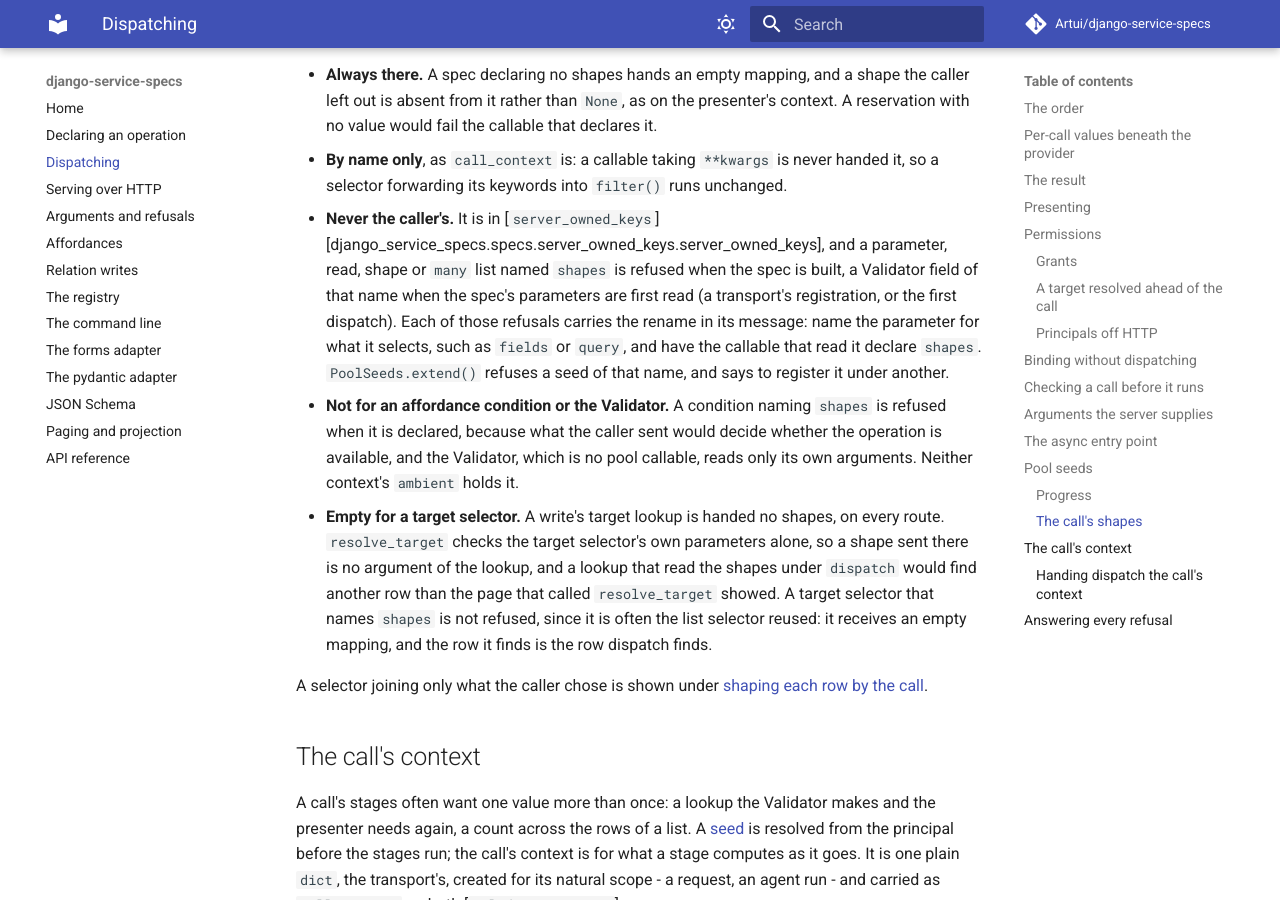
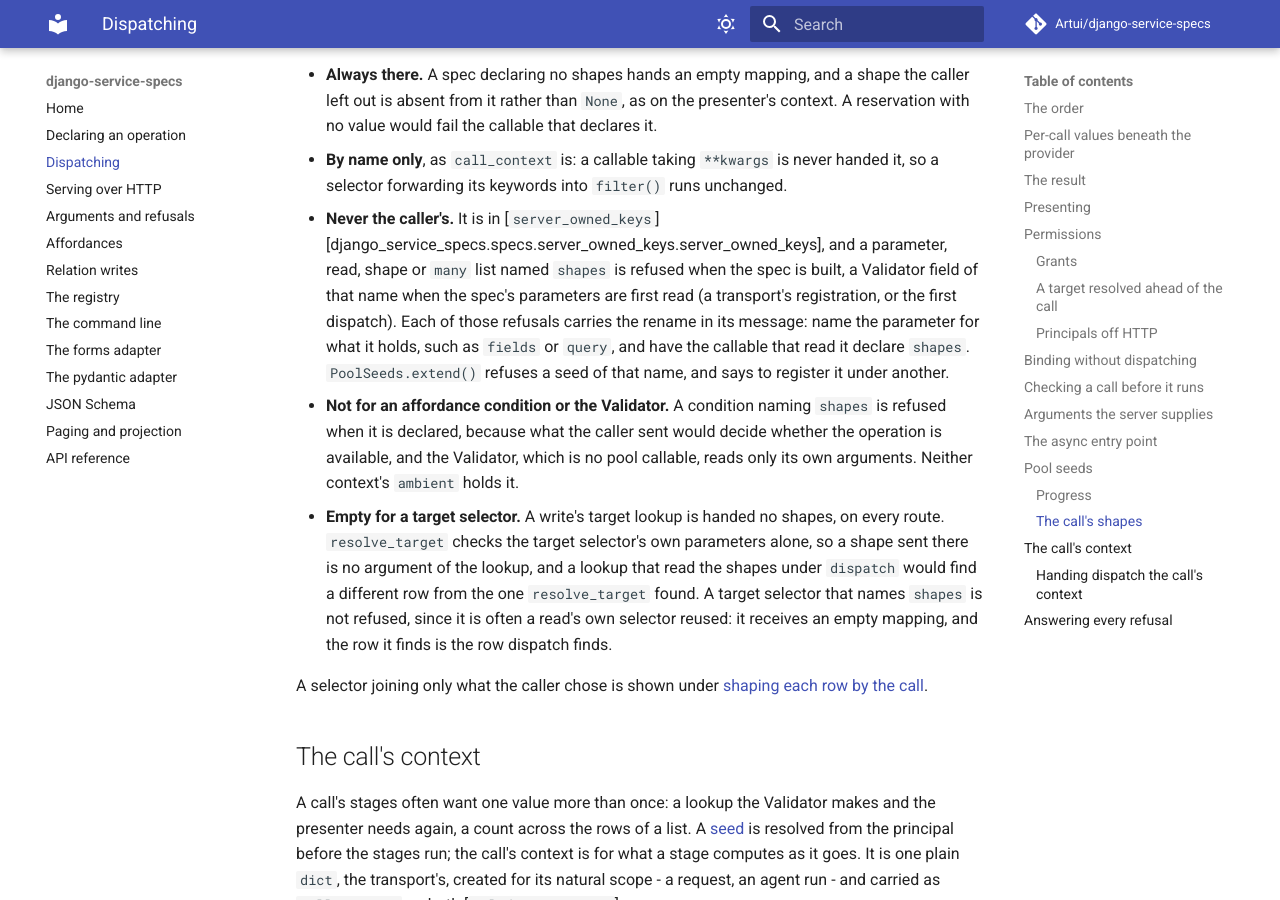
Before and after one commit to Artui/django-service-specs, an MkDocs documentation site: the page built from docs/dispatching.md, in a window 1280 px wide and 900 px high, scrolled down 18662 px. Built offline with MkDocs 1.6.1 and Material for MkDocs 9.7.7, drawn with Linux system fonts in a browser that asks for light colours; comment, search, counter and statistics services are not loaded.

Commit message:
Word the shapes refusals and their release note precisely
The seed refusal names no rename, so the release note no longer says it
does; a target lookup's reuse is a read's own selector, not only a list's;
and a many list named shapes holds rows rather than selecting anything.

Co-Authored-By: Claude Opus 5.5 <noreply@anthropic.com>

```diff
--- a/docs/dispatching.md
+++ b/docs/dispatching.md
@@ -720,7 +720,7 @@ is handed an empty mapping (see the last item below).
   the spec is built, a Validator field of that name when the spec's
   parameters are first read (a transport's registration, or the first
   dispatch). Each of those refusals carries the rename in its message: name
-  the parameter for what it selects, such as `fields` or `query`, and have the
+  the parameter for what it holds, such as `fields` or `query`, and have the
   callable that read it declare `shapes`. `PoolSeeds.extend()` refuses a seed
   of that name, and says to register it under another.
 - **Not for an affordance condition or the Validator.** A condition naming
@@ -731,9 +731,9 @@ is handed an empty mapping (see the last item below).
 - **Empty for a target selector.** A write's target lookup is handed no
   shapes, on every route. `resolve_target` checks the target selector's own
   parameters alone, so a shape sent there is no argument of the lookup, and a
-  lookup that read the shapes under `dispatch` would find another row than the
-  page that called `resolve_target` showed. A target selector that names
-  `shapes` is not refused, since it is often the list selector reused: it
+  lookup that read the shapes under `dispatch` would find a different row from
+  the one `resolve_target` found. A target selector that names `shapes` is not
+  refused, since it is often a read's own selector reused: it
   receives an empty mapping, and the row it finds is the row dispatch finds.
 
 A selector joining only what the caller chose is shown under
```
Also changed, not shown: CHANGELOG.md (+15 -13 lines), 3 other files.
